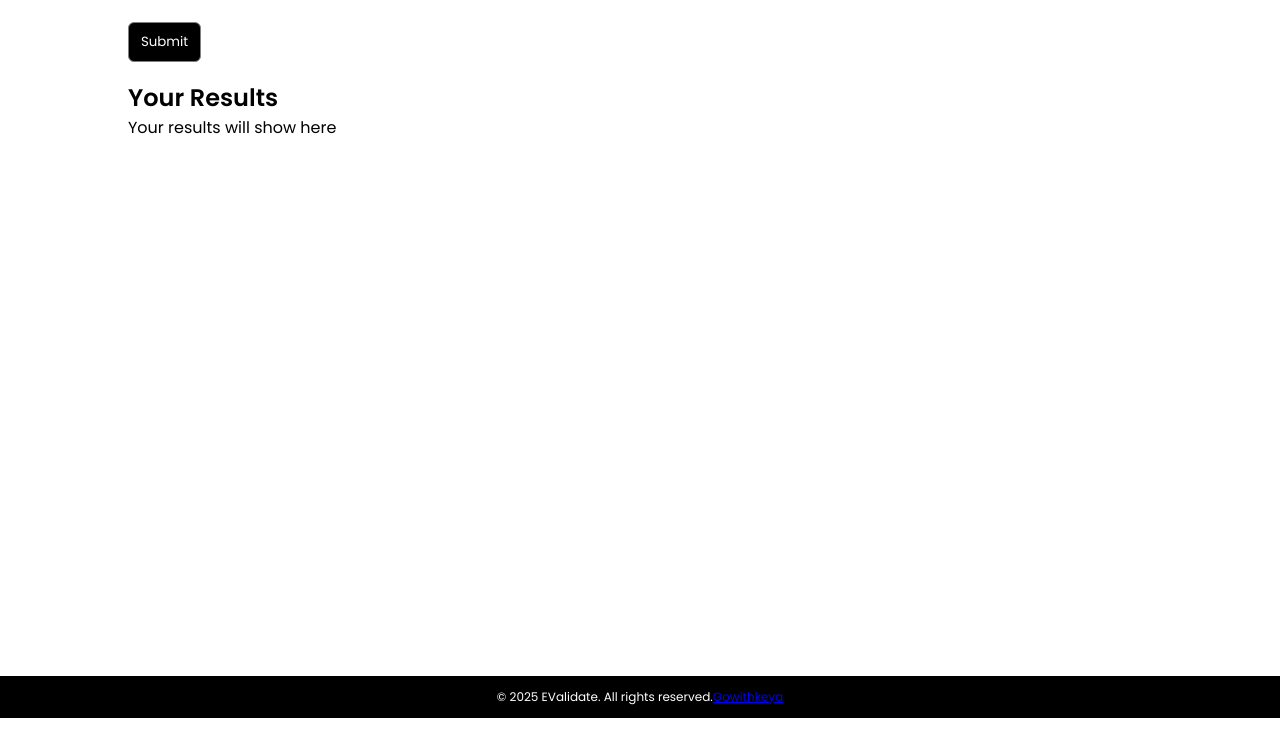
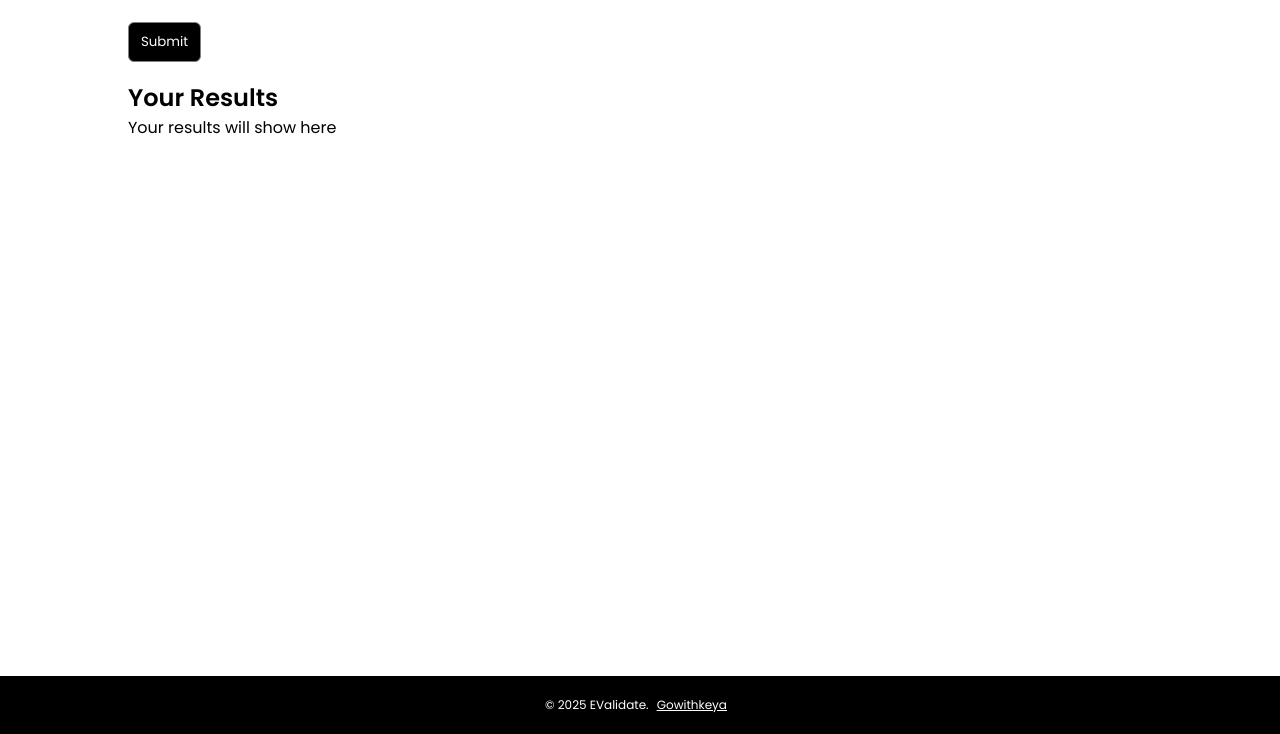
Before and after one commit to GowithKeya/Email-Validator, a plain HTML site: page index.html in a window 1280 px wide. Shown: the part 187-921 px from the top of the page. Drawn offline with Linux system fonts and the light colour scheme; files whose address does not match are found by name.

Commit message:
Update index.html

```diff
--- a/index.html
+++ b/index.html
@@ -26,10 +26,8 @@
         <div class="container">
             <h1>Enter your email to validate</h1>
             <form action="/submit" method="post">
-                <!-- Input Filed to Validate Email Address -->
                 <input placeholder="Enter your email to validate" type="text" id="username" name="username" required>
                 <br><br>
-                <!-- Submit button -->
                 <input id="submitBtn" class="btn" type="submit" value="Submit">
               </form>
         </div>
@@ -43,8 +41,9 @@
         </div>
     </main>
     <footer>
-        <p> &copy; 2025 EValidate. All rights reserved. </p>
-        <a href="https://github.com/GowithKeya/Email-Validator" target="_blank" title="View the Email Validator project on GitHub" >Gowithkeya  </a>
+        <p> &copy; 2025 EValidate. </p>
+        <a href="https://github.com/GowithKeya/Email-Validator" target="_blank"
+        title="View the Email Validator project on GitHub" style="padding: 8px; color: #ffffff;" >Gowithkeya</a>
     </footer>
     <script src="index.js"></script>
 </body>
```
